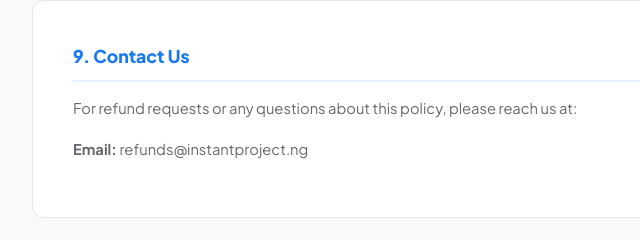
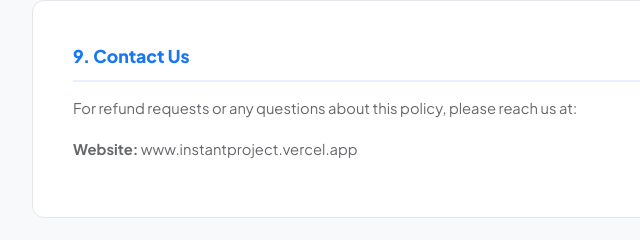
Before and after one commit to Fetty10/instantproject, a plain HTML site: page refund.html in a window 1280 px wide. Shown: the part 3656-3896 px from the top of the page, 210-850 px from the left. Drawn offline with Linux system fonts and the light colour scheme.

Commit message:
Update refund.html

```diff
--- a/refund.html
+++ b/refund.html
@@ -160,7 +160,7 @@
   <div class="card">
     <h2>9. Contact Us</h2>
     <p>For refund requests or any questions about this policy, please reach us at:</p>
-    <p><strong>Email:</strong> refunds@instantproject.ng</p>
+    <p><strong>Website:</strong> www.instantproject.vercel.app</p>
   </div>
 </div>
 
```
